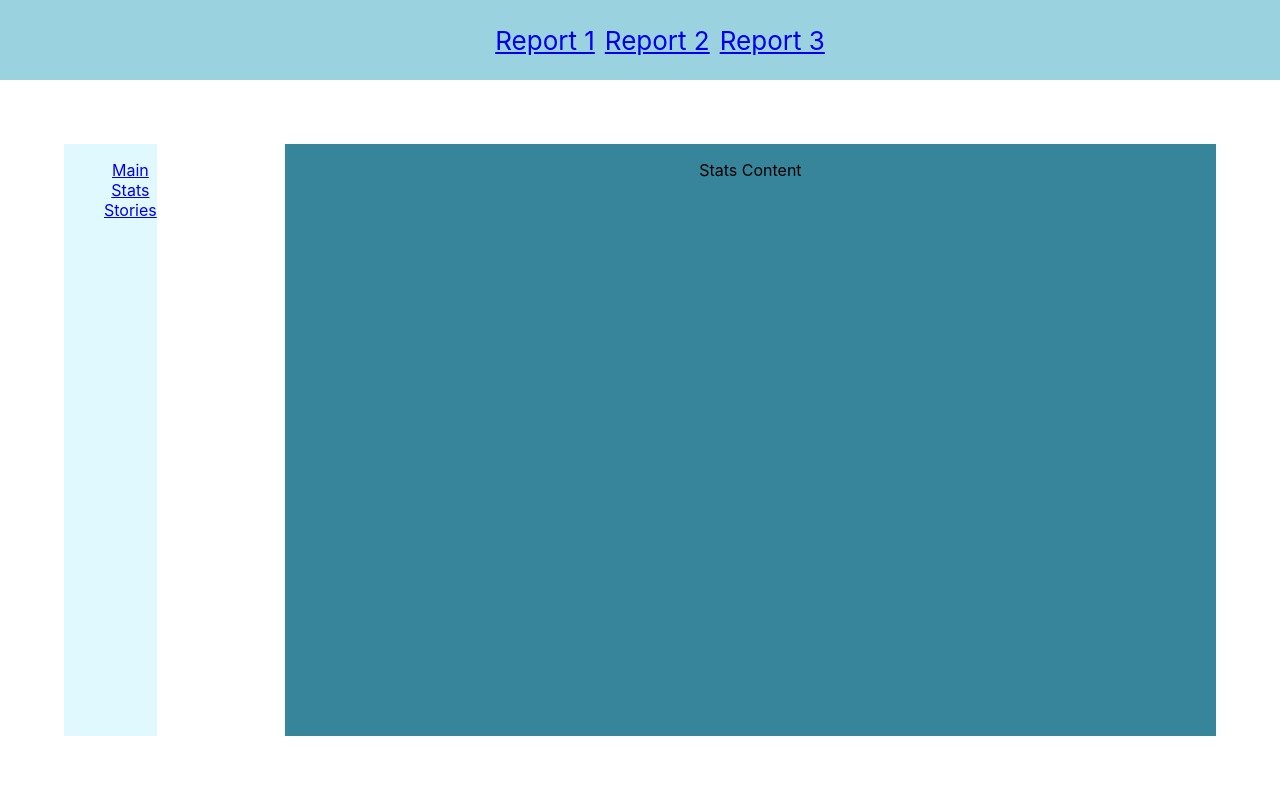
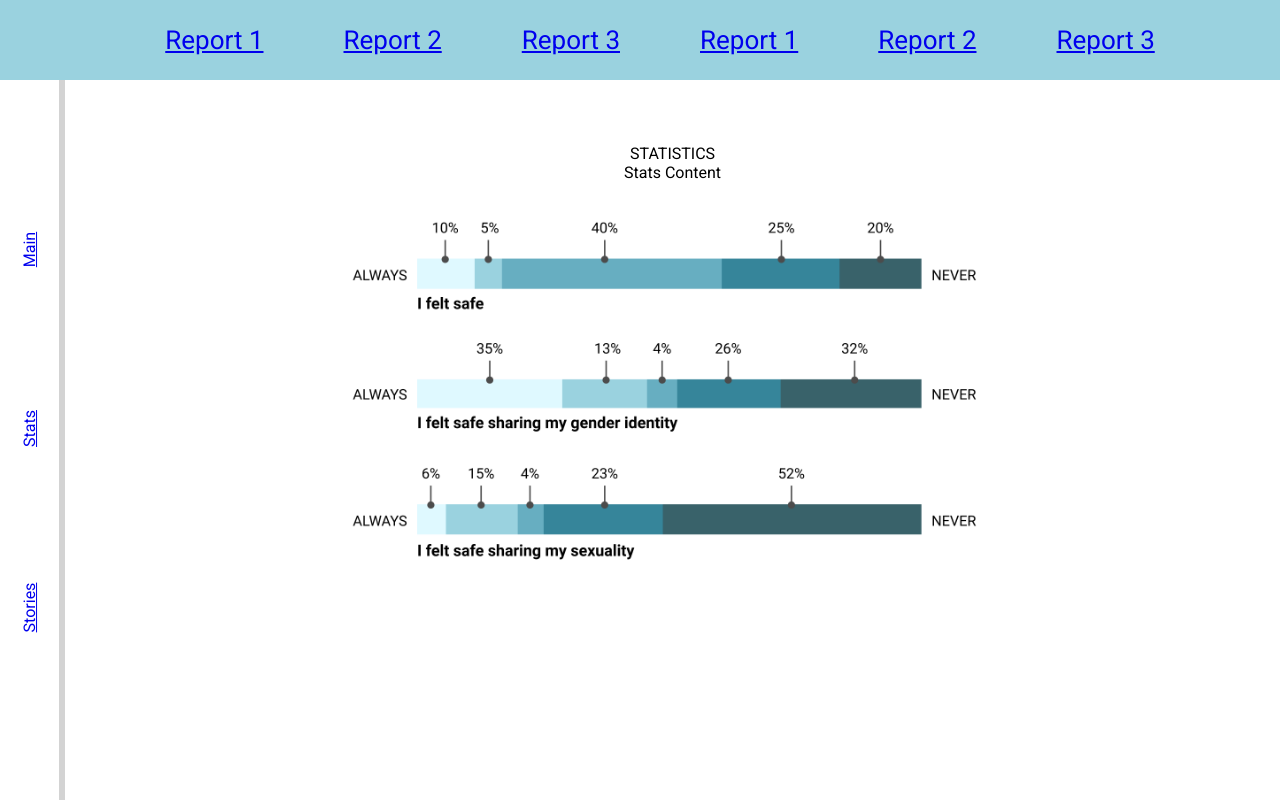
Before and after one commit to czchapma/elephantatthecon, a React (Create React App) app in the folder public/eatc/: page / in a window 1280 px wide. Both pictures are taken after a click on the link "Stats". Built offline with nearby package versions, Linux system fonts and the light colour scheme.

Commit message:
added scroll, structure

```diff
--- a/public/eatc/src/App.css
+++ b/public/eatc/src/App.css
@@ -3,6 +3,7 @@
 html, body, #root {
     margin: 0;
     height: 100%;
+    font-family: 'Roboto';
 }
 
 .app-wrapper {
@@ -34,33 +35,44 @@ html, body, #root {
   display: flex;
   flex-direction:row;
   height:90vh;
-
 }
 
 .scroll-wrapper {
-  background-color: #DFF9FF;
-  flex: 20vw,100vh;
-  margin: 5%;
+
+  flex: 5vw;
+  border-right: 6px solid lightgrey;
 }
 
+
 .content-wrapper {
-  background-color: #37859A;
-  flex: 80vw;
+  /*background-color: #37859A;*/
+  flex: 92vw;
   margin: 5%;
 }
 
 .menu-item {
   display: inline;
-  padding: 5px;
+  padding: 5vh;
 }
 
 .scroll-item{
   display: block;
+  margin-top: 20vh;
+  margin-bottom: 0vh;
+  transform-origin: center;
+  transform: rotate(-90deg);
+
+
 }
 
-.App-link {
+img{
+  height: 400px;
+  width: auto;
+}
+
+/*.App-link {
   color: #61dafb;
-}
+}*/
 
 @keyframes App-logo-spin {
   from {
--- a/public/eatc/src/App.js
+++ b/public/eatc/src/App.js
@@ -1,6 +1,8 @@
 import React, { Component } from 'react';
 import logo from './logo.svg';
 import './App.css';
+
+import {MainContent,StatContent,StoryContent} from './Content.js';
 
 // We can put this in a different file and export it later
 class Header extends Component {
@@ -9,6 +11,9 @@ class Header extends Component {
     return (
       <div className="app-header">
       <ul>
+        <li className="menu-item"><a href="#">Report 1</a></li>
+        <li className="menu-item"><a href="#">Report 2</a></li>
+        <li className="menu-item"><a href="#">Report 3</a></li>
         <li className="menu-item"><a href="#">Report 1</a></li>
         <li className="menu-item"><a href="#">Report 2</a></li>
         <li className="menu-item"><a href="#">Report 3</a></li>
@@ -25,7 +30,8 @@ class Report extends Component {
     super(props);
     this.handleNewContent = this.handleNewContent.bind(this);
     this.state = {
-      contentData: 'Default Content',
+      mode: 'main',
+      contentData: 'Main Content',
       scrollData: 'Scroll Content'
     }
   }
@@ -34,16 +40,19 @@ class Report extends Component {
   handleNewContent(e){
     if(e.target.getAttribute("value") == "main"){
       this.setState(prevState => ({
+        mode: 'main',
         contentData :'Main Content'
       }));
     }
     else if(e.target.getAttribute("value") == "stats"){
       this.setState(prevState => ({
+        mode: 'stat',
         contentData :'Stats Content'
       }));
     }
     else if(e.target.getAttribute("value") == "stories"){
       this.setState(prevState => ({
+        mode: 'story',
         contentData :'Story Content'
       }));
     }
@@ -55,7 +64,7 @@ class Report extends Component {
     return (
       <div className="report-wrapper">
         <ReportScroll onClickFunc = {this.handleNewContent}/>
-        <ReportContent data ={this.state.contentData}/>
+        <ReportContent data ={this.state.contentData} mode ={this.state.mode}/>
       </div>
     );
   }
@@ -67,9 +76,31 @@ class ReportContent extends Component {
     super(props);
   }
   render() {
+    // return (
+    //   <div className="content-wrapper">
+    //     <p>{this.props.data}</p>
+    //   </div>
+    // );
+
+
+    let content;
+
+    if(this.props.mode == "main"){
+      content = <MainContent data ={this.props.data}/>
+    }
+    else if(this.props.mode == "stat"){
+      content = <StatContent data ={this.props.data} />
+    }
+    else if(this.props.mode == "story"){
+      content = <StoryContent data ={this.props.data} />
+    }
+    else{
+      content = "Uh Oh!"
+    }
+
     return (
       <div className="content-wrapper">
-        <p>{this.props.data}</p>
+        {content}
       </div>
     );
   }
@@ -80,11 +111,10 @@ class ReportScroll extends Component {
   render() {
     return (
       <div className="scroll-wrapper">
-      <ul>
-        <li className="scroll-item" ><a href="#" value="main" onClick= {this.props.onClickFunc}>Main</a></li>
-        <li className="scroll-item"><a href="#" value="stats" onClick= {this.props.onClickFunc}>Stats</a></li>
-        <li className="scroll-item"><a href="#" value="stories" onClick= {this.props.onClickFunc}>Stories</a></li>
-      </ul>
+
+        <li className="scroll-item" ><a  href="#" value="main" onClick= {this.props.onClickFunc}>Main</a></li>
+        <li className="scroll-item"><a  href="#" value="stats" onClick= {this.props.onClickFunc}>Stats</a></li>
+        <li className="scroll-item"><a  href="#" value="stories" onClick= {this.props.onClickFunc}>Stories</a></li>
 
       </div>
     );
--- /dev/null
+++ b/public/eatc/src/Content.js
@@ -0,0 +1,43 @@
+import React, { Component } from 'react';
+import img from './images/stat.png'; // Tell Webpack this JS file uses this image
+
+
+export class MainContent extends Component {
+  constructor(props){
+    super(props);
+  }
+
+  render() {
+    return (
+      <div className="main-wrapper">
+        <h>MAGFEST</h> <br/>
+        {this.props.data}
+        <p> Lorem ipsum dolor sit amet, consectetur adipiscing elit. Ut a leo eget ligula rhoncus finibus. Donec ornare elit sed sem fermentum, eget consectetur magna vulputate. Class aptent taciti sociosqu ad litora torquent per conubia nostra, per inceptos himenaeos. Vivamus at pellentesque diam. Cras placerat ex felis, feugiat rhoncus turpis interdum sit amet. Donec in arcu vitae massa imperdiet auctor. Aliquam venenatis iaculis metus. Nunc et faucibus libero, placerat fringilla velit. Nullam condimentum, lectus vitae vestibulum porttitor, neque sapien fringilla mauris, sed condimentum purus sem ut leo. Nunc tellus turpis, sagittis et tincidunt vitae, convallis quis neque. Aenean sed cursus nisi. Praesent at posuere urna. Nullam eget ultricies est.</p>
+
+      </div>
+    );
+  }
+}
+
+export class StatContent extends Component {
+  render() {
+    return (
+      <div className="main-wrapper">
+        <h>STATISTICS</h> <br/>
+        {this.props.data} <br/>
+        <img src={img}/>
+      </div>
+    );
+  }
+}
+
+export class StoryContent extends Component {
+  render() {
+    return (
+      <div className="main-wrapper">
+        <h>STORIES</h> <br/>
+        {this.props.data} <br />
+      </div>
+    );
+  }
+}
```
Also changed, not shown: public/eatc/src/images/stat.png (added).
